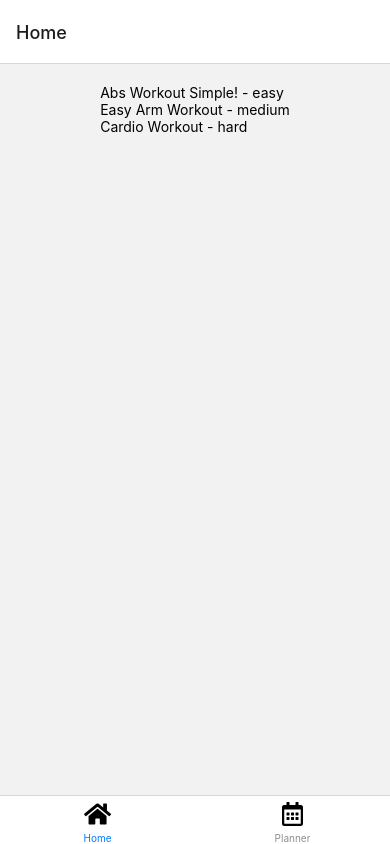
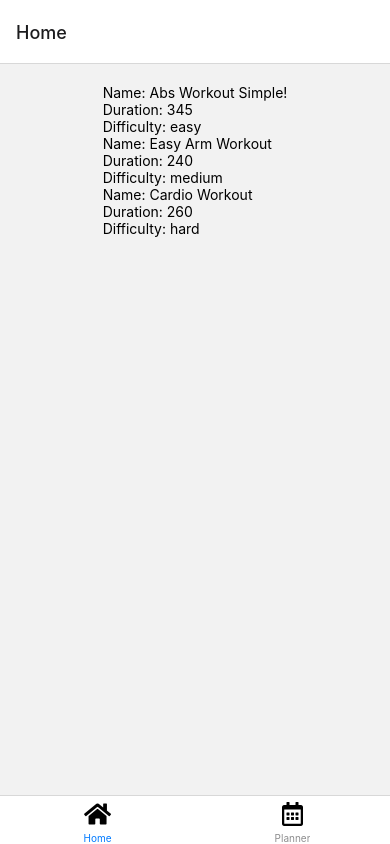
Before and after one commit to KennedyMungai/WorkoutAppAnother, a React Native app: screen /Home in a window 390 px wide. Built offline with nearby package versions, Linux system fonts and the light colour scheme.

Commit message:
Added the duration data to the workout item

```diff
--- a/components/WorkoutItem.tsx
+++ b/components/WorkoutItem.tsx
@@ -8,9 +8,9 @@ type Props = {
 const WorkoutItem = ({ item }: Props) => {
 	return (
 		<View>
-			<Text>
-				<Text>{item.name}</Text> - <Text>{item.difficulty}</Text>
-			</Text>
+			<Text>Name: {item.name}</Text>
+			<Text>Duration: {item.duration}</Text>
+			<Text>Difficulty: {item.difficulty}</Text>
 		</View>
 	)
 }
```
